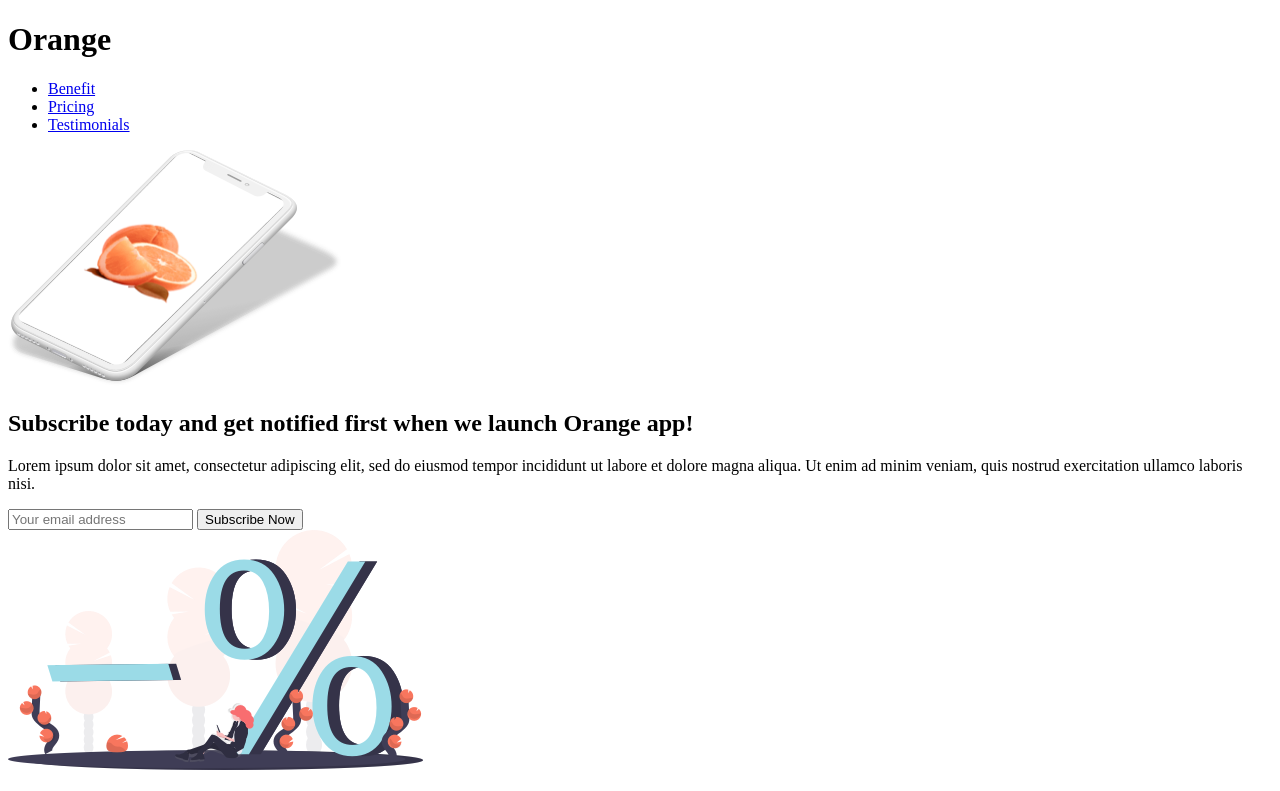
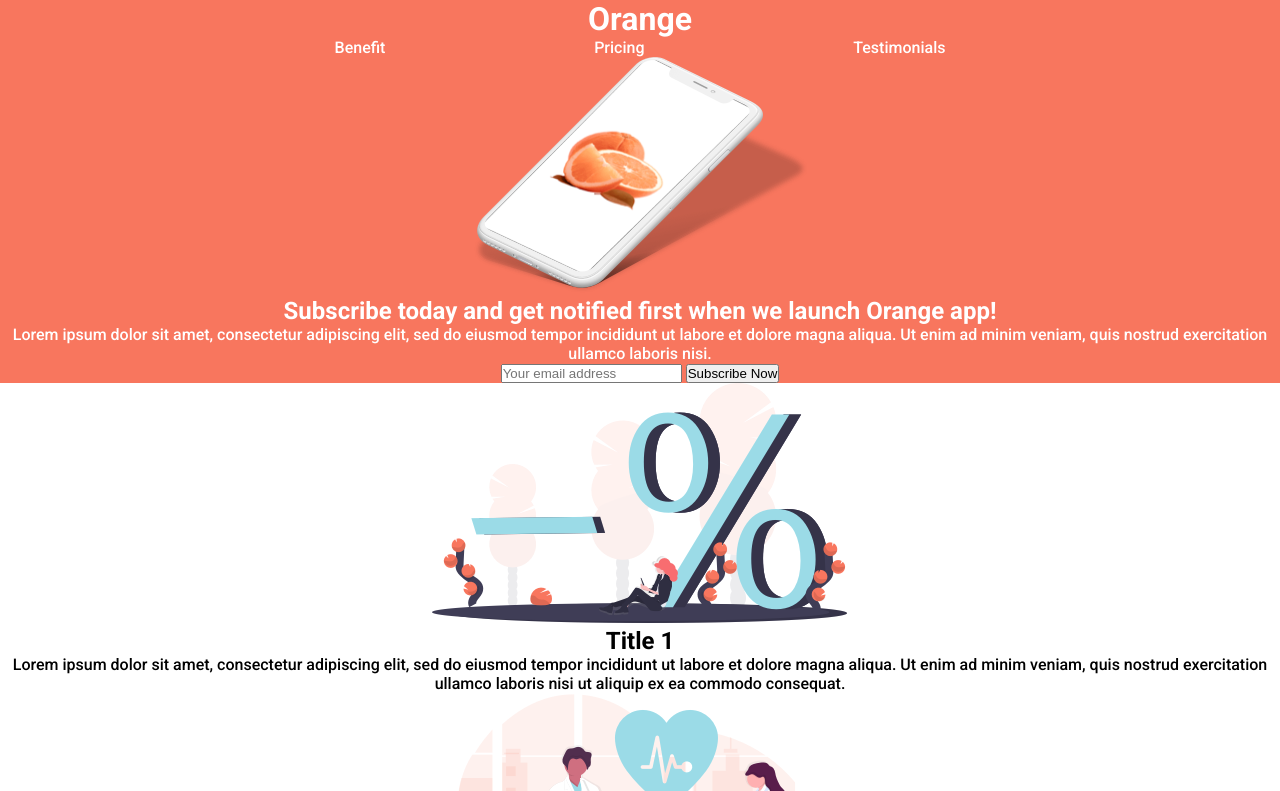
Before and after one commit to JustynaZiolk/First-Repository, a plain HTML site: page index.html in a window 1280 px wide. Shown: the top 791 px of the page. Drawn offline with Linux system fonts and the light colour scheme; files whose address does not match are found by name.

Commit message:
mid-changes with css
mid-changes with css

```diff
--- /dev/null
+++ b/index.css
@@ -0,0 +1,20 @@
+*{
+    margin: 0px;
+    padding: 0px;
+}
+
+body{
+    font-family: 'Roboto', sans-serif;
+    text-align: center;
+}
+
+.b-orange{
+    background-color: #f8765e;
+    color: white;
+}
+
+a{
+    text-decoration: none;
+    color: inherit;
+    margin: 0 8vw 0 8vw;
+}
--- a/index.html
+++ b/index.html
@@ -3,21 +3,21 @@
 <head>
     <meta charset="UTF-8">
     <meta name="viewport" content="width=device-width, initial-scale=1.0">
+    <link href="https://fonts.googleapis.com/css2?family=Roboto:wght@500;700;900&display=swap" rel="stylesheet">
+    <link rel="stylesheet" href="index.css">
     <title>Orange Website</title>
 </head>
 <body>
     <!-- this section has an orange background -->
-    <header>
+    <header class="b-orange">
             <h1>Orange</h1>
             <nav>
-                <ul>
-                    <li><a href=”#benefit”>Benefit</a></li>
-                    <li><a href=”#pricing”>Pricing</a></li>
-                    <li><a href=”#tertimonials”>Testimonials</a></li>
-                </ul>
+                <a href=”#benefit”>Benefit</a>
+                <a href=”#pricing”>Pricing</a>
+                <a href=”#tertimonials”>Testimonials</a>
             </nav>
     </header>
-    <section>
+    <section class="b-orange">
         <article>
             <img src="./images/image 1 - mobile side/mobile-small-de-sketch.png" alt="mobile with oranges on the screen">
             <h2>Subscribe today and get notified first when we launch Orange app!</h2>
@@ -88,7 +88,7 @@
     </section>
 
     <!-- this section has an orange background -->
-    <footer>
+    <footer class="b-orange">
         <p>© 2019 Orange All Right Reserved</p>
         <div>
             <a href=”#benefit”>Benefit</a>
```
